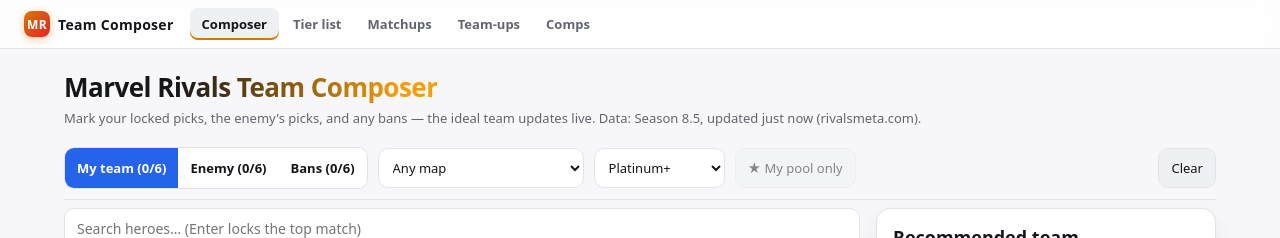
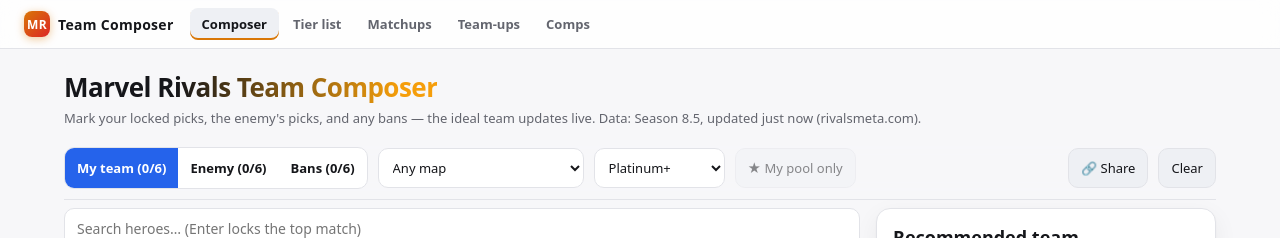
Before and after one commit to AdamWyatt34/marvel-rivals-team-composer, a Next.js app in the folder src/web/: page / in a window 1280 px wide. Shown: the top 238 px of the page. Built offline with nearby package versions, Linux system fonts and the light colour scheme.

Commit message:
feat: shareable draft links via URL state with copy button

```diff
--- a/src/web/app/page.tsx
+++ b/src/web/app/page.tsx
@@ -120,6 +120,66 @@
       .then(setAllHeroes)
       .catch((e) => setError(String(e)));
   }, [band]);
+
+  // Shareable links: restore the draft from the query string once heroes are
+  // known (so bogus slugs can't reach the engine), then mirror every change
+  // back into the URL so the current board is always copyable.
+  const urlReady = useRef(false);
+  useEffect(() => {
+    if (urlReady.current || allHeroes.length === 0) return;
+    urlReady.current = true;
+    const q = new URLSearchParams(window.location.search);
+    const known = new Set(allHeroes.map((h) => h.id));
+    const list = (key: string) =>
+      (q.get(key) ?? "")
+        .split(",")
+        .filter((id) => known.has(id))
+        .slice(0, 6);
+    const myQ = list("my");
+    const enemyQ = list("enemy");
+    const bansQ = list("bans");
+    const pinsQ = list("pins");
+    if (myQ.length > 0) setMy(myQ);
+    if (enemyQ.length > 0) setEnemy(enemyQ);
+    if (bansQ.length > 0) setBans(bansQ);
+    if (pinsQ.length > 0) setPinned(pinsQ);
+    const mapQ = q.get("map");
+    if (mapQ) setSelectedMap(mapQ);
+    const bandQ = q.get("band");
+    if (bandQ != null && bandQ in TIER_BANDS) setBand(bandQ as TierBand);
+  }, [allHeroes]);
+
+  useEffect(() => {
+    if (!urlReady.current) return;
+    const parts: string[] = [];
+    const add = (key: string, value: string) => {
+      if (value)
+        parts.push(`${key}=${encodeURIComponent(value).replace(/%2C/g, ",")}`);
+    };
+    add("my", my.join(","));
+    add("enemy", enemy.join(","));
+    add("bans", bans.join(","));
+    add("pins", pinned.join(","));
+    add("map", selectedMap ?? "");
+    add("band", band === "platinum+" ? "" : band);
+    const qs = parts.join("&");
+    window.history.replaceState(
+      null,
+      "",
+      qs ? `?${qs}` : window.location.pathname,
+    );
+  }, [my, enemy, bans, pinned, selectedMap, band]);
+
+  const [copied, setCopied] = useState(false);
+  function copyShareLink() {
+    navigator.clipboard
+      .writeText(window.location.href)
+      .then(() => {
+        setCopied(true);
+        setTimeout(() => setCopied(false), 1500);
+      })
+      .catch(() => {});
+  }
 
   useEffect(() => {
     getThreatsDetailed(enemy, band)
@@ -358,7 +418,15 @@
           ★ My pool only
         </button>
 
-        <button onClick={clearAll} style={clearBtn}>
+        <button
+          onClick={copyShareLink}
+          style={{ ...clearBtn, marginLeft: "auto" }}
+          title="Copy a link to this exact board (locks, enemy, bans, map, rank)"
+        >
+          {copied ? "Copied ✓" : "🔗 Share"}
+        </button>
+
+        <button onClick={clearAll} style={{ ...clearBtn, marginLeft: 0 }}>
           Clear
         </button>
       </div>
```
